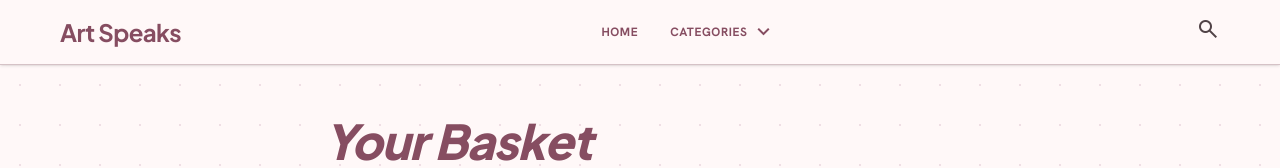
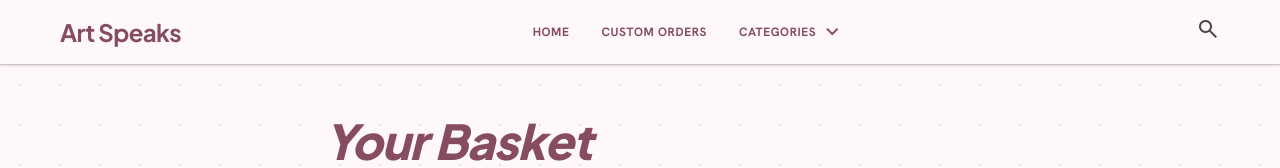
Before and after one commit to AnushriKar99/art_speaks, a Next.js app: page /cart in a window 1280 px wide. Shown: the top 168 px of the page. Built offline with nearby package versions, Linux system fonts and the light colour scheme.

Commit message:
Add "Custom Orders" navbar link to the homepage custom order section
Links to /#custom-orders on both the desktop inline nav and the mobile
left-panel accordion. Gives the custom order form section an id and
scroll-mt-20 so the fixed/sticky header doesn't cover its top when
scrolled into view.

```diff
--- a/components/home/custom-order-form.tsx
+++ b/components/home/custom-order-form.tsx
@@ -11,7 +11,10 @@ export function CustomOrderForm() {
   const [submitted, setSubmitted] = useState(false);
 
   return (
-    <section className="px-margin-mobile md:px-margin-desktop mb-16 relative">
+    <section
+      id="custom-orders"
+      className="px-margin-mobile md:px-margin-desktop mb-16 relative scroll-mt-20"
+    >
       <div className="bg-white/80 backdrop-blur-sm rounded-[40px] p-8 flex flex-col md:flex-row gap-10 items-center border-4 border-candy-pink/20 relative z-10 overflow-hidden shadow-xl">
         <div className="absolute -top-10 -right-10 w-40 h-40 checkered-pattern opacity-30 rotate-12" />
         <div className="md:w-1/2 relative">
--- a/components/layout/header-nav.tsx
+++ b/components/layout/header-nav.tsx
@@ -30,6 +30,9 @@ export function DesktopNav({ categories }: { categories: Category[] }) {
     <nav className="hidden lg:flex items-center gap-8">
       <Link href="/" className={linkClasses}>
         Home
+      </Link>
+      <Link href="/#custom-orders" className={linkClasses}>
+        Custom Orders
       </Link>
       <div className="relative" ref={containerRef}>
         <button
@@ -79,6 +82,9 @@ export function MobileNav({
       <Link href="/" onClick={onNavigate} className={itemClasses}>
         Home
       </Link>
+      <Link href="/#custom-orders" onClick={onNavigate} className={itemClasses}>
+        Custom Orders
+      </Link>
       <button
         onClick={() => setCategoriesOpen((v) => !v)}
         aria-expanded={categoriesOpen}
```
